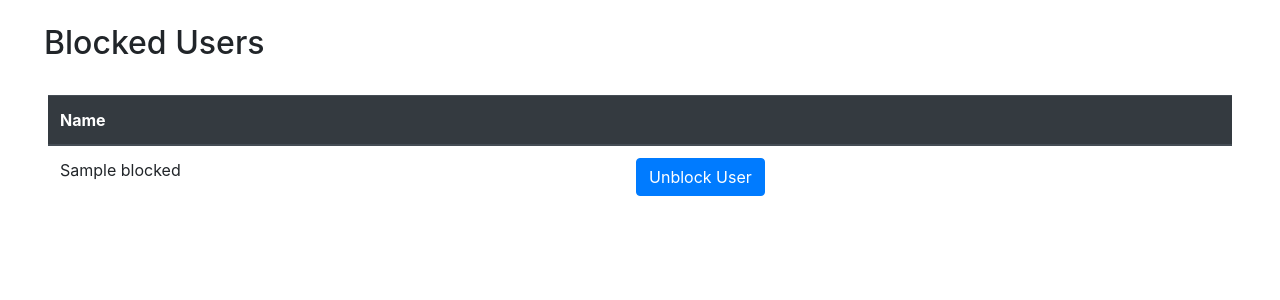
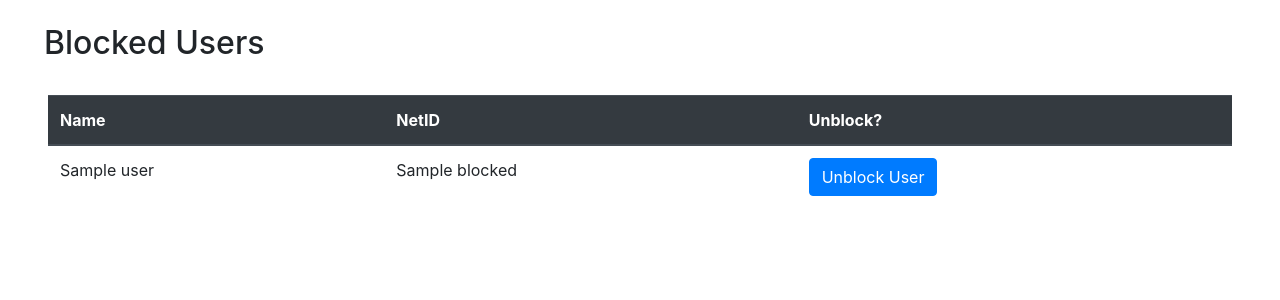
Before and after one commit to dsaha04/MealSwap, a Flask app: page /blocked in a window 1280 px wide. Shown: the part 58-358 px from the top of the page. Run offline with Flask 2, Linux system fonts and the light colour scheme; the visitor is signed in with stand-in values (Sample User, id 1); a database or web service that is not in the repository returns one stand-in record (values such as "Sample title"); some libraries are stand-ins or nearby versions.

Commit message:
blocked front end

```diff
--- a/server.py
+++ b/server.py
@@ -45,7 +45,9 @@ def get_blocked(username):
 
                 if rows is not None:
                     for row in rows:
-                        table.append([row[0], row[2]])
+                        cursor.execute("SELECT name FROM users WHERE netid = %s", [row[2]])
+                        name = cursor.fetchone()
+                        table.append([row[0], row[2], name[0]])
             return table
 
     except Exception as ex:
--- a/templates/blocked.html
+++ b/templates/blocked.html
@@ -64,12 +64,14 @@ function unblock(id) {
                 <!-- <th scope="col">#</th> -->
                 <!-- <th scope="col">Requested Dining Plan</th> -->
                 <th scope="col">Name</th>
-                <th scope="col"></th>
+                <th scope="col">NetID</th>
+                <th scope="col">Unblock?</th>
               </tr>
             </thead>
             <tbody>
               {% for i in range(table|length): %}
               <tr>
+                <td> {{table[i][2]}}</td>
                 <td> {{table[i][1]}}</td>
                 <td>
                   <form action='/dashboard' onSubmit="if(confirm('Is the form filled out correctly?')){unblock({{table[i][0]}});}">
```
